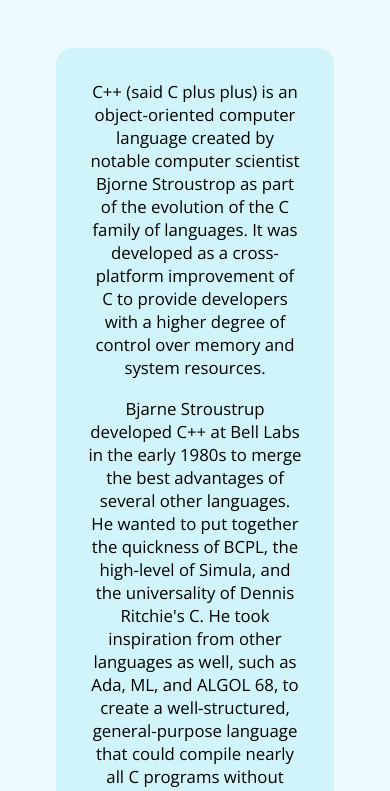
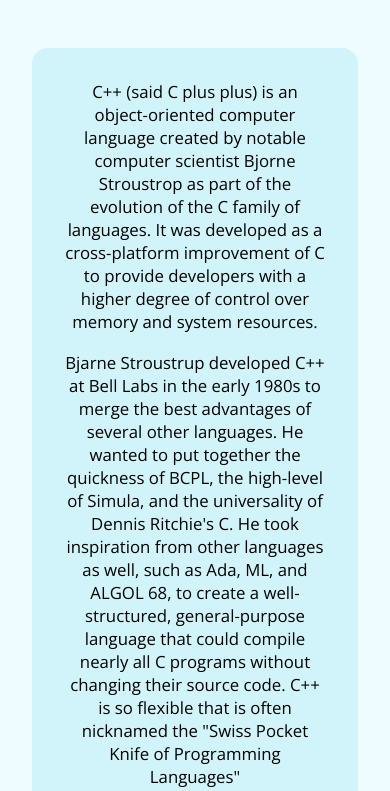
Before and after one commit to mrccastillo/castillocprog2activity2.github.io, a plain HTML site: page index.html in a window 390 px wide. Shown: the part 592-1383 px from the top of the page. Drawn offline with nearby package versions, Linux system fonts and the light colour scheme.

Commit message:
fixed mobile design

```diff
--- a/style.css
+++ b/style.css
@@ -221,7 +221,9 @@ footer h2 {
 
     .cpp-abt-container {
         flex-direction: column;
-        max-width: 85%;
+        max-width: 100%;
+        margin-left: 0;
+        margin-right: 0;
     }
 
     .cpp-dev-pic {
@@ -232,7 +234,13 @@ footer h2 {
         flex: 1;
     }
 
+    section {
+        padding-left: 0;
+        padding-right: 0;
+    }
+
     .references-content {
-        width: 100%;
+        height: 15vh;
+        width: 20rem;
     }
 }
```
